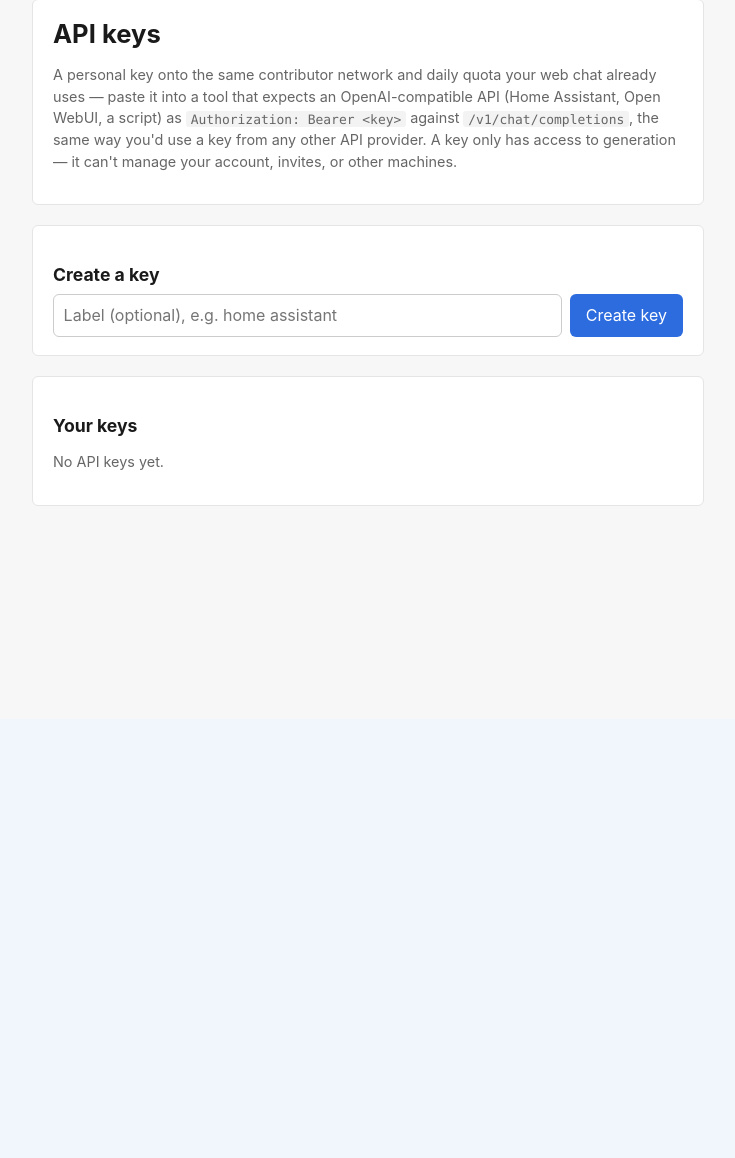
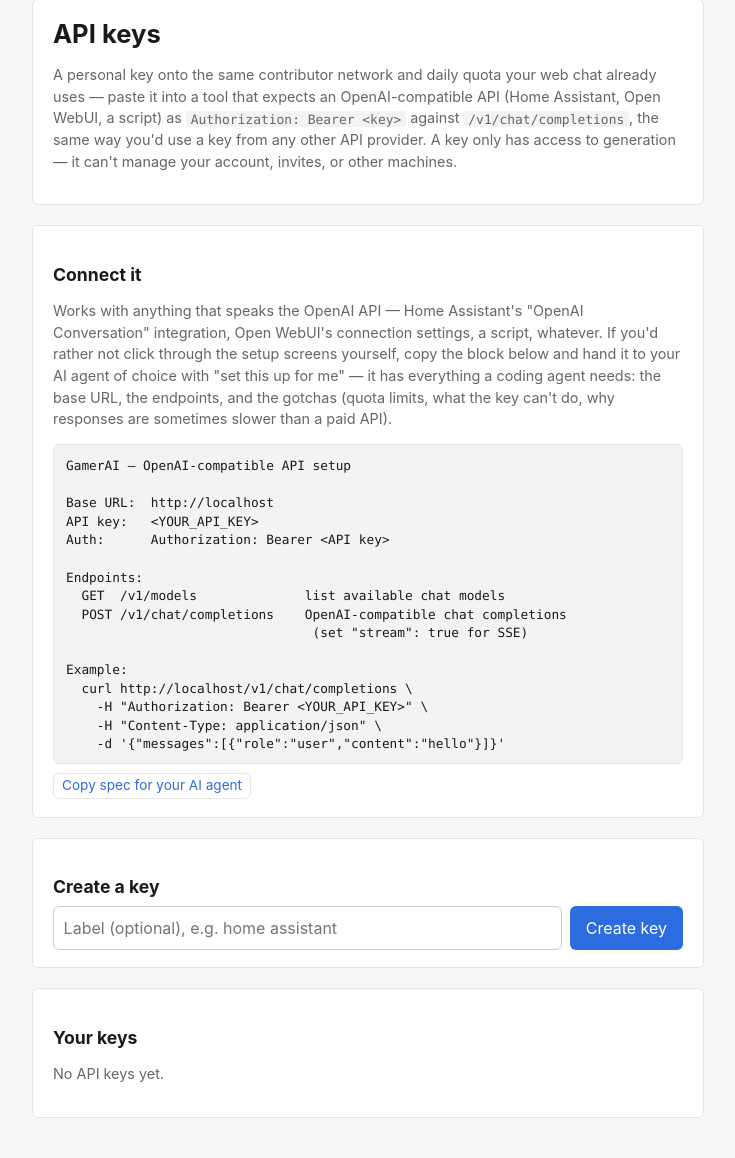
Before and after one commit to Hyrumdrums/GamerAI, a Python web app: template client/templates/api_keys.html.j2 in a window 1280 px wide. Shown: the part 81-1239 px from the top of the page, without its empty margins (272-1007 px from the left). Before the commit the page ends 587 px from the top, so only its background shows below. Run offline with Jinja, Linux system fonts and the light colour scheme; the template is opened without the code that fills it, so the values that code supplies are empty.

Commit message:
feat(client): add an AI-agent setup spec to the API keys page
Adds a "Connect it" card to /api-keys with a copy-able plaintext spec
(base URL, endpoints, curl example, and the real gotchas — quota caps,
scope restrictions, occasional 503s from a volunteer GPU network) meant
to be pasted straight into an AI coding agent with "set this up for me."
Built client-side against window.location.origin (same approach as
account.js's copy-link button) rather than guessing PUBLIC_BASE_URL
server-side. When a key was just minted, the spec embeds the real value
inline instead of a placeholder so the paste-and-go flow needs zero
manual substitution; a later page load reverts to the placeholder since
the raw key is never persisted.

Bumps CLIENT_CACHE_VERSION (30) per the client/static/** cache-bust rule.

Co-Authored-By: Claude Sonnet 5 <noreply@anthropic.com>
Claude-Session: https://claude.ai/code/session_017NwNBG1gPnbD8H2B8g2Bza

```diff
--- a/client/static/css/api_keys.css
+++ b/client/static/css/api_keys.css
@@ -42,3 +42,31 @@
 }
 
 .create-key-form input[type="text"] { flex: 1 1 220px; }
+
+.agent-spec {
+  font-family: ui-monospace, "SF Mono", Menlo, Consolas, monospace;
+  font-size: .8rem;
+  line-height: 1.45;
+  white-space: pre-wrap;
+  word-break: break-word;
+  background: var(--code-bg, #f4f4f4);
+  border: 1px solid var(--border, #ddd);
+  border-radius: 6px;
+  padding: .75rem;
+  margin: .5rem 0;
+  max-height: 320px;
+  overflow-y: auto;
+}
+
+/* Copy-* buttons share one look regardless of what they copy. */
+button.copy-value,
+button.copy-spec {
+  background: transparent;
+  color: var(--brand);
+  border: 1px solid var(--border, #ccc);
+  padding: .2rem .5rem; font-size: .85rem; cursor: pointer;
+}
+button.copy-value:hover,
+button.copy-spec:hover {
+  background: var(--surface, #f3f3f3);
+}
--- a/client/static/js/api_keys.js
+++ b/client/static/js/api_keys.js
@@ -1,9 +1,6 @@
-// "Copy API key" button — same shape as account.js's copy-link handler,
-// but copies a raw opaque value (not a relative href resolved to an
-// absolute URL, which would mangle a bearer token).
-document.querySelectorAll('button.copy-value').forEach((btn) => {
-  btn.addEventListener('click', async () => {
-    const value = btn.dataset.value;
+// Copy-to-clipboard with a visible-selection fallback for insecure
+// contexts / denied permission — shared by every copy-* button below.
+async function copyText(btn, value, promptLabel) {
   if (!value) return;
   try {
     await navigator.clipboard.writeText(value);
@@ -11,10 +8,61 @@ document.querySelectorAll('button.copy-value').forEach((btn) => {
     btn.textContent = 'copied!';
     setTimeout(() => { btn.textContent = prev; }, 1200);
   } catch {
-      // Clipboard API can fail under insecure contexts or when the
-      // user has denied permission. Fall back to a visible selection
-      // so they can copy manually.
-      window.prompt('Copy this API key:', value);
+    window.prompt(promptLabel, value);
   }
+}
+
+// "Copy API key" button — copies a raw opaque value (not a relative href
+// resolved to an absolute URL, the way account.js's copy-link button
+// works — that would mangle a bearer token).
+document.querySelectorAll('button.copy-value').forEach((btn) => {
+  btn.addEventListener('click', () => copyText(btn, btn.dataset.value, 'Copy this API key:'));
 });
-});
+
+// The "for your AI agent" setup spec. Built client-side (not server-
+// rendered) so the base URL is always the origin that actually served
+// this page — correct in prod, staging, or local dev without needing a
+// PUBLIC_BASE_URL env lookup, same reasoning as account.js's copy-link
+// resolving against window.location.origin.
+const specEl = document.getElementById('agent-spec');
+if (specEl) {
+  const origin = window.location.origin;
+  const key = specEl.dataset.key || '<YOUR_API_KEY>';
+  specEl.textContent = `GamerAI — OpenAI-compatible API setup
+
+Base URL:  ${origin}
+API key:   ${key}
+Auth:      Authorization: Bearer <API key>
+
+Endpoints:
+  GET  /v1/models              list available chat models
+  POST /v1/chat/completions    OpenAI-compatible chat completions
+                                (set "stream": true for SSE)
+
+Example:
+  curl ${origin}/v1/chat/completions \\
+    -H "Authorization: Bearer ${key}" \\
+    -H "Content-Type: application/json" \\
+    -d '{"messages":[{"role":"user","content":"hello"}]}'
+
+Notes for whoever configures this:
+  - "model" is optional — omit it to get the network's default chat
+    model, or call GET /v1/models first to pick one by name.
+  - This key can only generate chat completions — it cannot manage
+    the account, invites, billing, or other machines.
+  - Requests run on community-contributed GPUs, not a dedicated
+    server: expect more latency variance than a typical paid API, and
+    occasionally a 503 if no contributor machine is online right now.
+  - Daily usage is capped by the account's tier; going over returns
+    429 with an OpenAI-shaped {"error": {...}} body.
+  - temperature / max_tokens are accepted but currently ignored.
+
+Task: configure this as the backend for [Home Assistant's "OpenAI
+Conversation" integration | Open WebUI's OpenAI connection | the tool
+I'm using], using the base URL and key above.`;
+
+  const copyBtn = document.querySelector('button.copy-spec');
+  if (copyBtn) {
+    copyBtn.addEventListener('click', () => copyText(copyBtn, specEl.textContent, 'Copy this setup spec:'));
+  }
+}
--- a/client/templates/api_keys.html.j2
+++ b/client/templates/api_keys.html.j2
@@ -47,6 +47,24 @@
   {% endif %}
 
   <section class="card">
+    <h2>Connect it</h2>
+    <p class="muted">
+      Works with anything that speaks the OpenAI API — Home Assistant's
+      "OpenAI Conversation" integration, Open WebUI's connection settings,
+      a script, whatever. If you'd rather not click through the setup
+      screens yourself, copy the block below and hand it to your AI
+      agent of choice with "set this up for me" — it has everything a
+      coding agent needs: the base URL, the endpoints, and the gotchas
+      (quota limits, what the key can't do, why responses are sometimes
+      slower than a paid API).
+    </p>
+    <pre class="agent-spec" id="agent-spec" data-key="{{ created_key or '' }}"></pre>
+    <button class="copy-spec" type="button" data-target="agent-spec">
+      Copy spec for your AI agent
+    </button>
+  </section>
+
+  <section class="card">
     <h2>Create a key</h2>
     <form method="POST" action="/api-keys" class="create-key-form">
       <input type="text" name="label" placeholder="Label (optional), e.g. home assistant" maxlength="80">
--- a/shared/config.py
+++ b/shared/config.py
@@ -272,7 +272,7 @@ del _os
 # browser on next page load AND surfaces the new number in the UI so
 # operator and user can confirm at-a-glance which build is live.
 # Format: bare integer string. Display widget renders "v1.0.{N}".
-CLIENT_CACHE_VERSION = "29"
+CLIENT_CACHE_VERSION = "30"
 WORKER_REGISTRY = "worker_registry"
 WORKER_HEARTBEATS = "worker_heartbeats"
 WORKER_STATUS = "worker_status"
```
Lines whose indentation alone changed are shown as unchanged.
